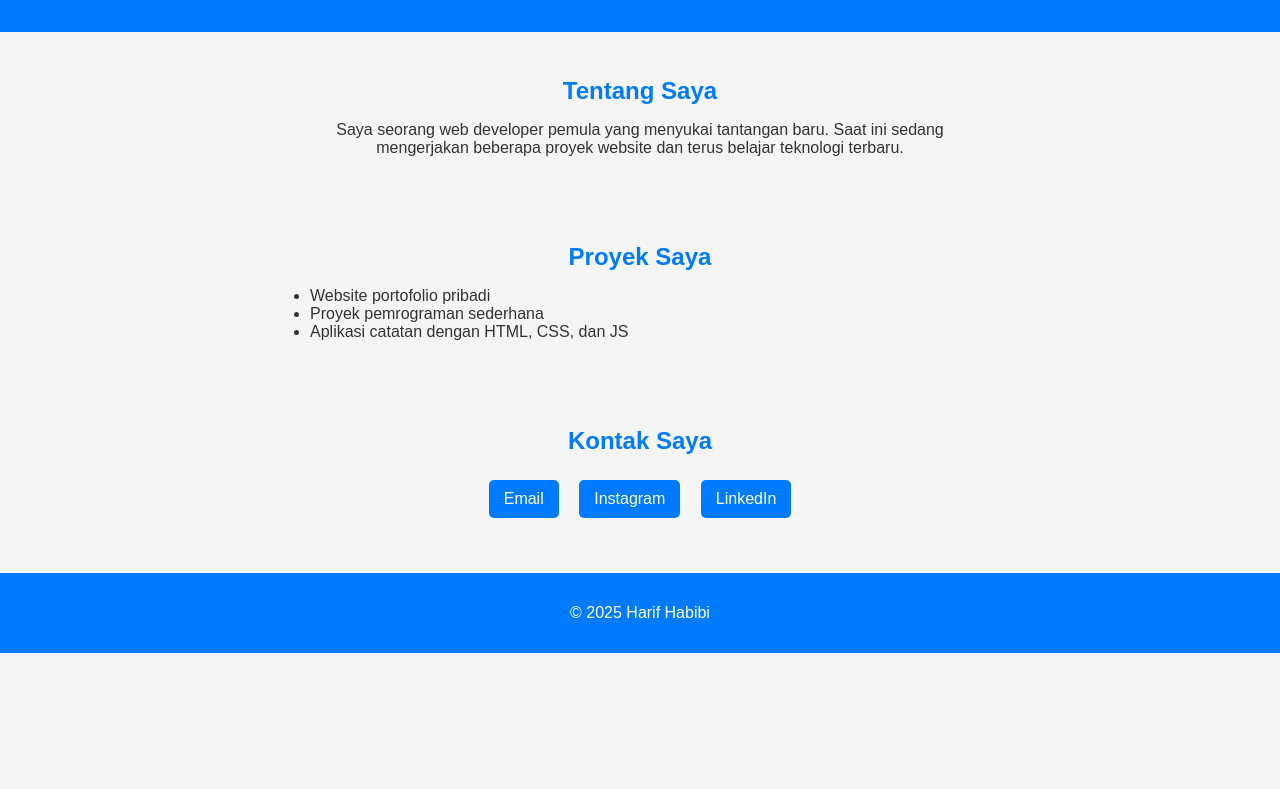
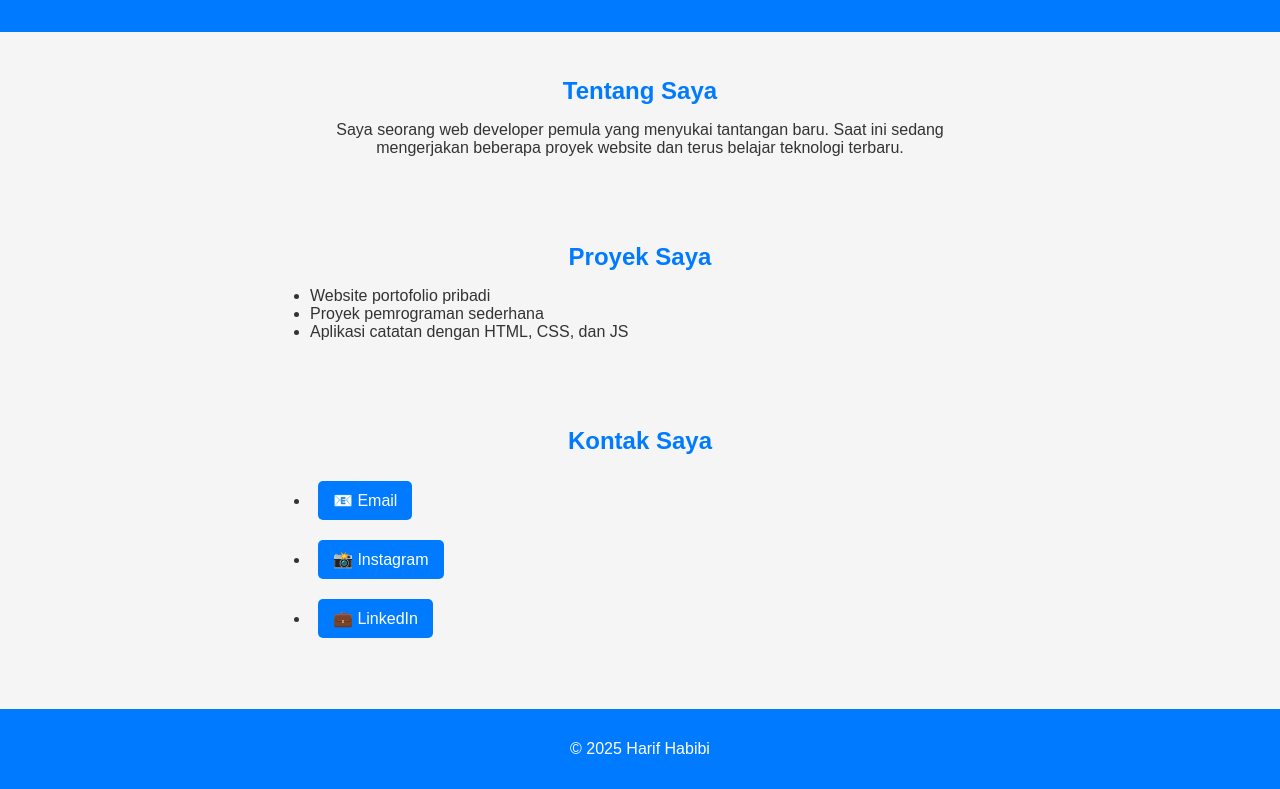
Before and after one commit to hrfhbb/portofolio, a plain HTML site: page index.html in a window 1280 px wide. Shown: the part 281-1070 px from the top of the page. Before the commit the page ends 934 px from the top, so only its background shows below. Drawn offline with Linux system fonts and the light colour scheme.

Commit message:
Update index.html

```diff
--- a/index.html
+++ b/index.html
@@ -7,12 +7,15 @@
     <link rel="stylesheet" href="style.css">
 </head>
 <body>
-    <header>
+    <header class="header">
+        <div class="profile">
             <img src="foto.jpeg" alt="Foto Harif Habibi" class="profile-pic">
             <h1>Halo, Saya Harif Habibi</h1>
             <p>Menulis kode & Software Engineering | Freelance Programmer</p>
+        </div>
     </header>
 
+    <main>
         <section class="about">
             <h2>Tentang Saya</h2>
             <p>Saya seorang web developer pemula yang menyukai tantangan baru. Saat ini sedang mengerjakan beberapa proyek website dan terus belajar teknologi terbaru.</p>
@@ -29,10 +32,13 @@
 
         <section class="contact">
             <h2>Kontak Saya</h2>
-        <a href="mailto:harifhabibi1911@gmail.com">Email</a>
-        <a href="https://www.instagram.com/harifh__" target="_blank">Instagram</a>
-        <a href="https://www.linkedin.com/in/harif-habibi" target="_blank">LinkedIn</a>
+            <ul>
+                <li><a href="mailto:harifhabibi1911@gmail.com">📧 Email</a></li>
+                <li><a href="https://www.instagram.com/harifh__" target="_blank">📸 Instagram</a></li>
+                <li><a href="https://www.linkedin.com/in/harif-habibi" target="_blank">💼 LinkedIn</a></li>
+            </ul>
         </section>
+    </main>
 
     <footer>
         <p>© 2025 Harif Habibi</p>
```
Lines whose indentation alone changed are shown as unchanged.
